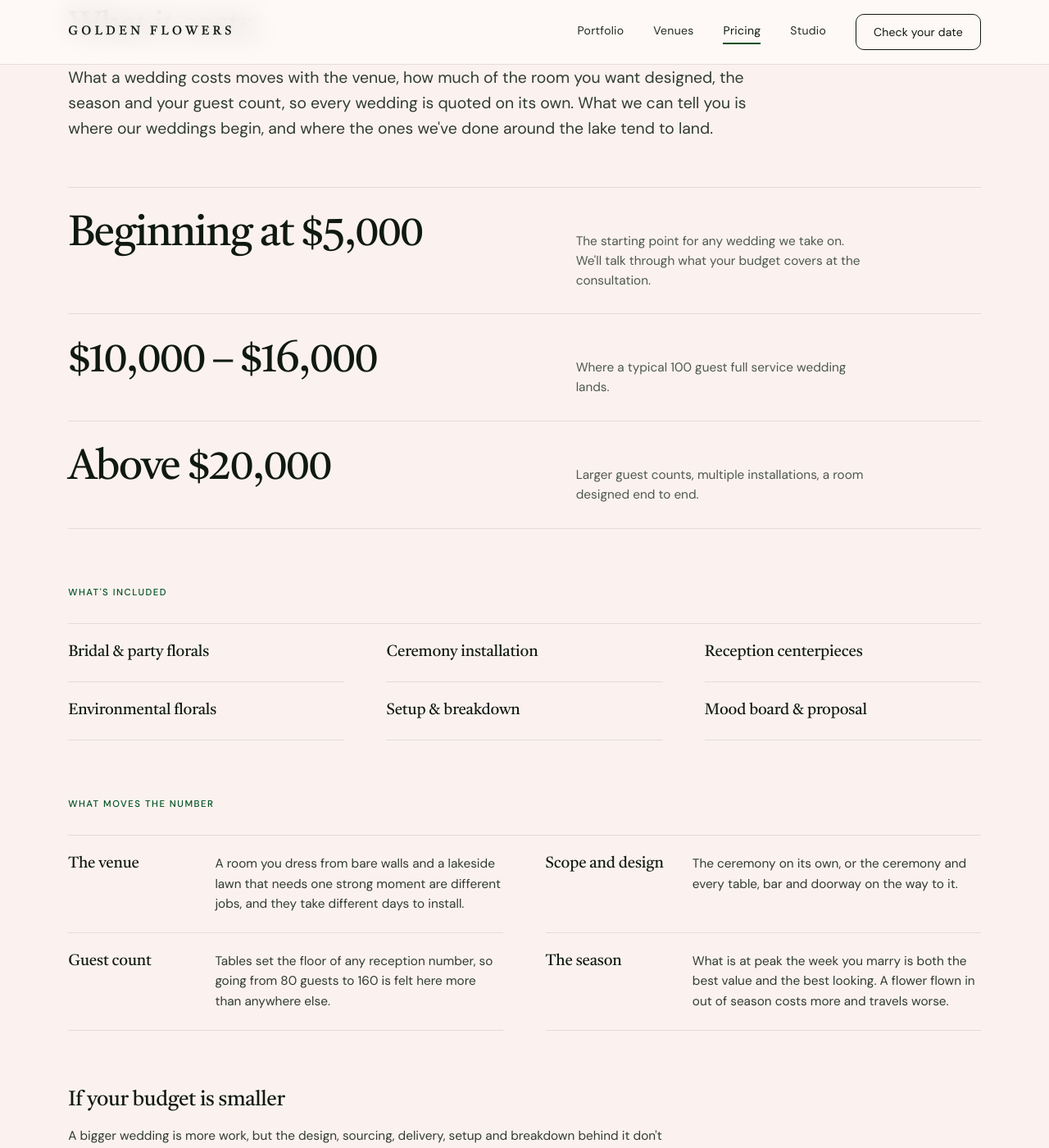
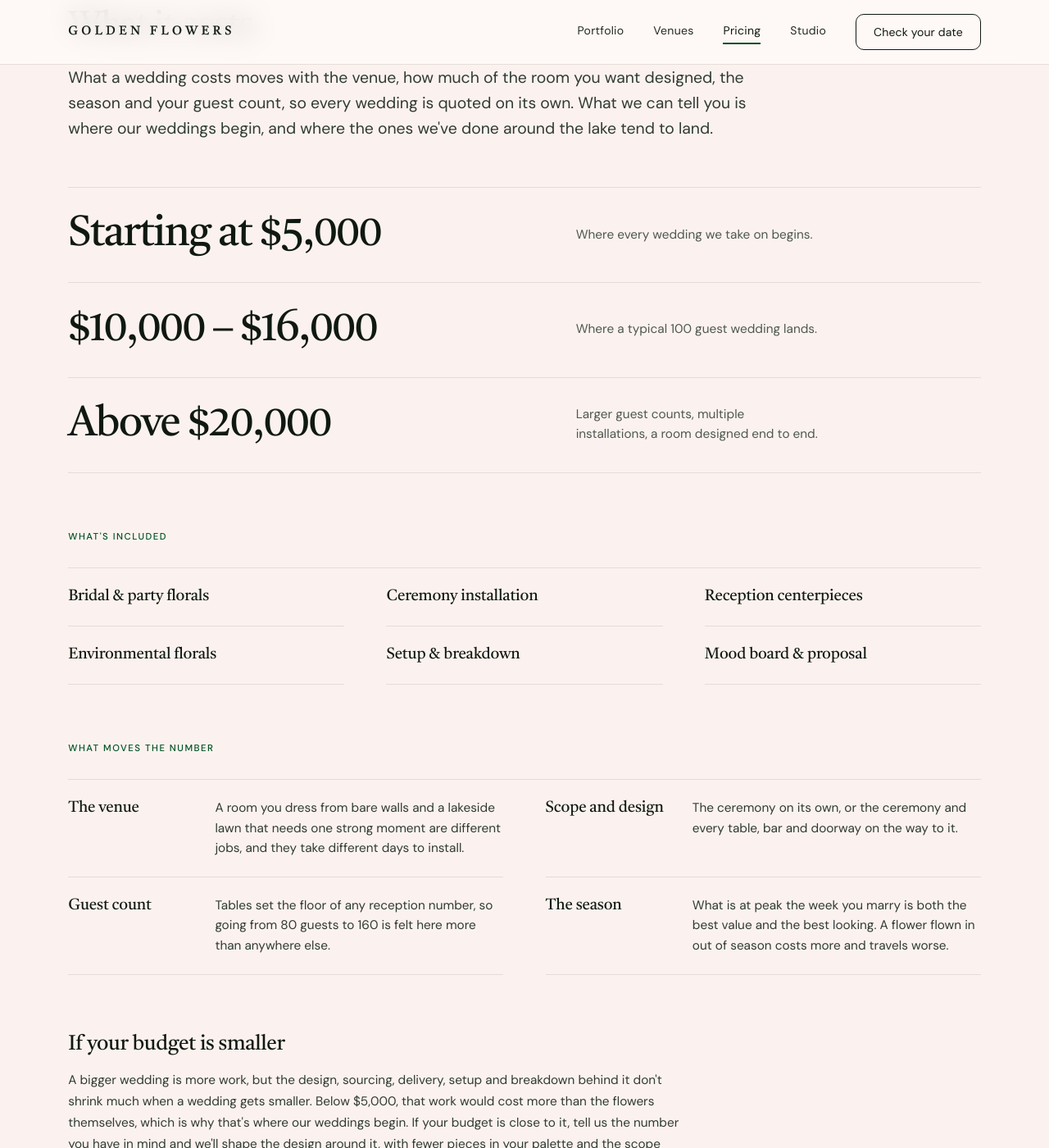
Before and after one commit to jshplhm/goldenflowers, a Jekyll site: the page built from weddings/index.md, in a window 1280 px wide and 1400 px high, scrolled down 1409 px. Shown: the whole window at 82% size. Built offline with Jekyll 4.4.1, drawn with Linux system fonts in a browser that asks for light colours.

Commit message:
Price rows: "Starting at $5,000", captions centred on their figures
Captions were baseline-aligned to 66px figures, so each hung under its
figure and the three-line one hung lowest. Centred, one line each at 1440.
Consultation sentence dropped from the first caption; "full service" dropped
from the second (the site does not split full service from smaller work).

Co-Authored-By: Claude Opus 5.5 <noreply@anthropic.com>

```diff
--- a/_data/weddings.yml
+++ b/_data/weddings.yml
@@ -162,11 +162,10 @@ pricing:
     own. What we can tell you is where our weddings begin, and where the ones
     we've done around the lake tend to land.
   figures:
-    - amount: Beginning at $5,000
-      caption: The starting point for any wedding we take on. We'll talk through
-        what your budget covers at the consultation.
+    - amount: Starting at $5,000
+      caption: Where every wedding we take on begins.
     - amount: "$10,000 – $16,000"
-      caption: Where a typical 100 guest full service wedding lands.
+      caption: Where a typical 100 guest wedding lands.
     - amount: Above $20,000
       caption: Larger guest counts, multiple installations, a room designed end to end.
     # Four things, because four is what a couple can hold. Each one is a lever
```
Also changed, not shown: assets/css/redesign.css.
